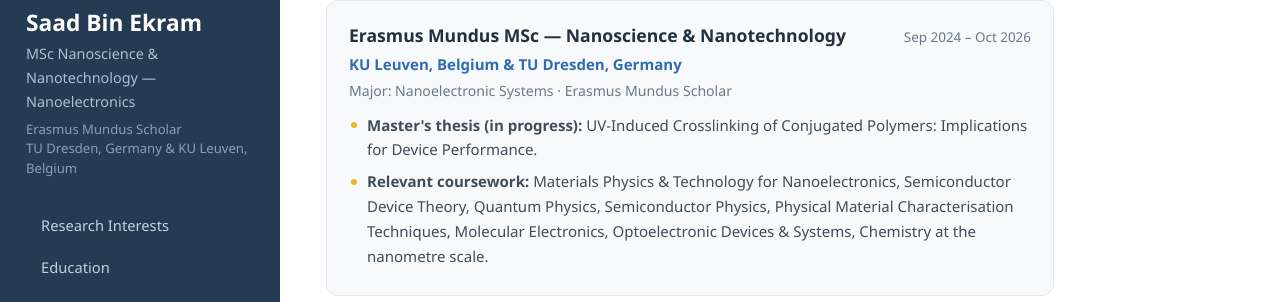
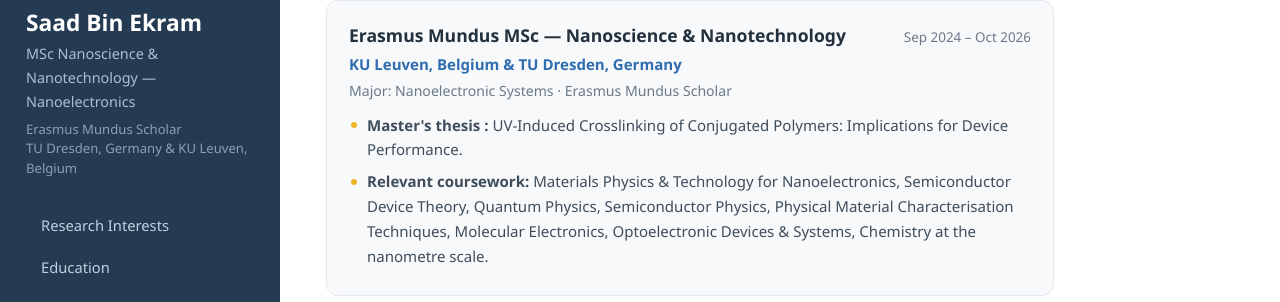
Before and after one commit to saadbekram/saadbekram.github.io, a Jekyll site: the page index.html, which Jekyll copies as it is, in a window 1280 px wide and 900 px high, scrolled down 524 px. Shown: the part 145-447 px from the top of the window. Built offline with Jekyll 4.4.1, drawn with Linux system fonts in a browser that asks for light colours.

Commit message:
Remove 'in progress' from Master's thesis description

```diff
--- a/index.html
+++ b/index.html
@@ -187,7 +187,7 @@
       </div>
       <div class="meta">Major: Nanoelectronic Systems · Erasmus Mundus Scholar</div>
       <ul>
-        <li><b>Master's thesis (in progress):</b> UV-Induced Crosslinking of Conjugated Polymers: Implications for Device Performance.</li>
+        <li><b>Master's thesis :</b> UV-Induced Crosslinking of Conjugated Polymers: Implications for Device Performance.</li>
         <li><b>Relevant coursework:</b> Materials Physics &amp; Technology for Nanoelectronics, Semiconductor Device Theory, Quantum Physics, Semiconductor Physics, Physical Material Characterisation Techniques, Molecular Electronics, Optoelectronic Devices &amp; Systems, Chemistry at the nanometre scale.</li>
       </ul>
     </div>
```
